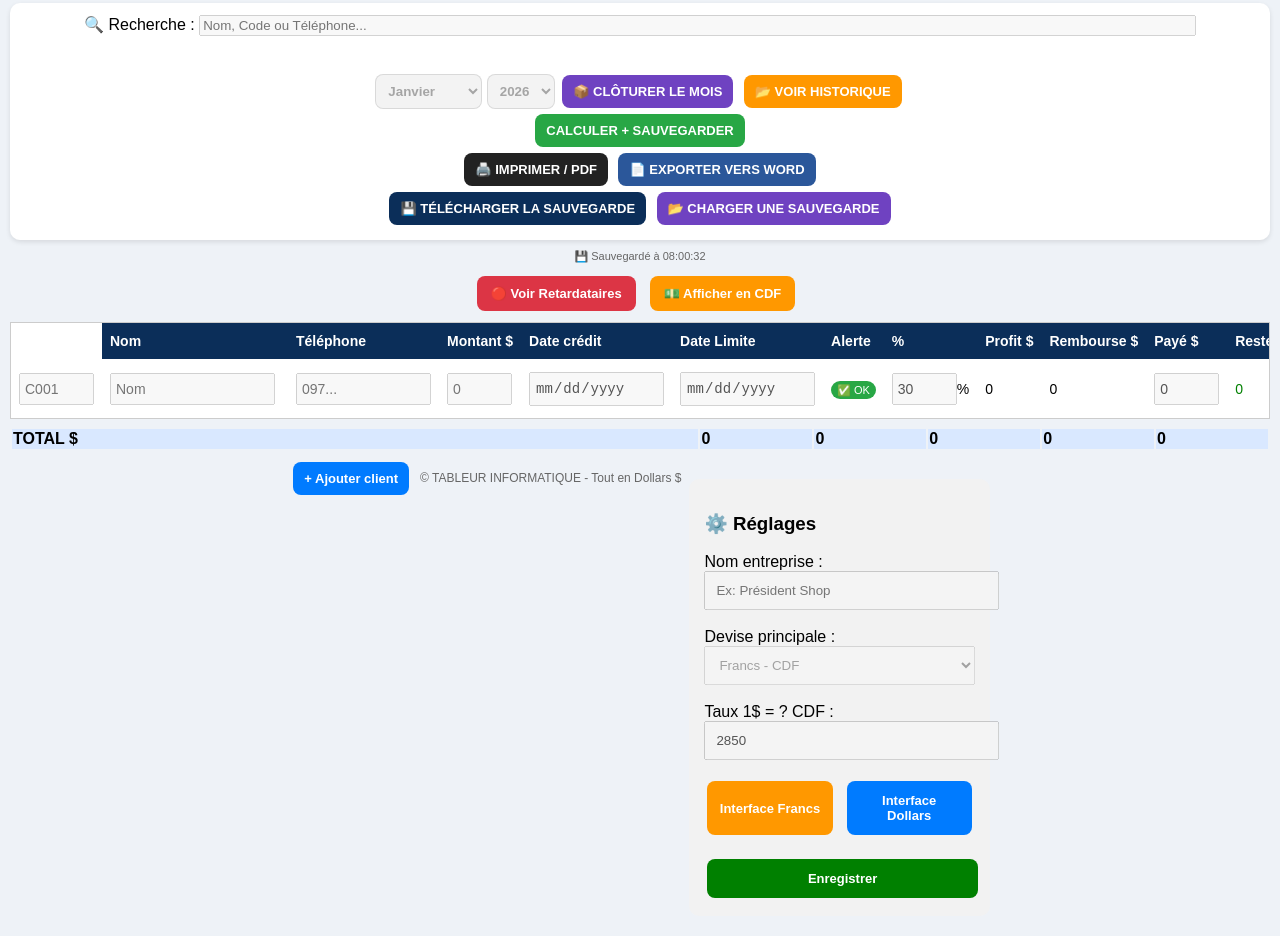
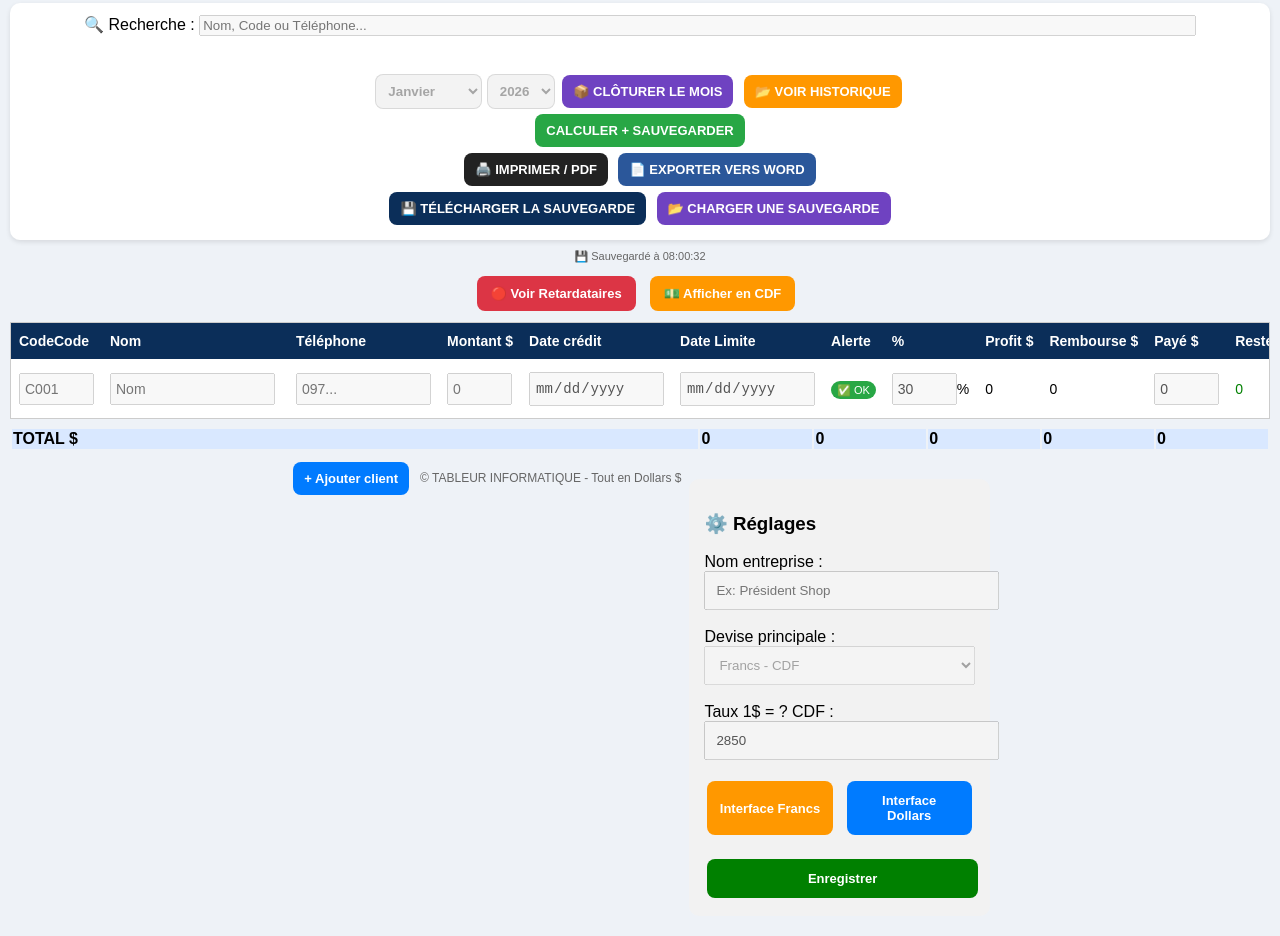
Before and after one commit to tableurinformatique-web/Mes-clients, a plain HTML site: page offline.html in a window 1280 px wide. Shown: the part 778-1714 px from the top of the page. Drawn offline with Linux system fonts and the light colour scheme.

Commit message:
Update offline.html

```diff
--- a/offline.html
+++ b/offline.html
@@ -20,7 +20,8 @@
 #table th:nth-child(1){min-width:75px !important;}
 #table td:nth-child(2){white-space:normal !important; word-break:normal !important; min-width:170px !important; max-width:220px; line-height:1.3;}
 #table td:nth-child(3){min-width:130px; text-align:left;}
-  #table th:nth-child(1)::before{content:"Code";}
+  #table th:first-child{background:#0b2e59 !important; color:#fff !important;}
+#table th:nth-child(1)::before{content:"Code"; color:#fff !important;}
 #table input[type="date"]{width:135px !important; min-width:135px !important;}
 /* --- RECU PROPRE V3 --- */
 #recuBox{display:none; position:fixed; top:0; left:0; width:100%; height:100%; background:white; z-index:999; padding:15px; overflow:auto; box-sizing:border-box;}
```
